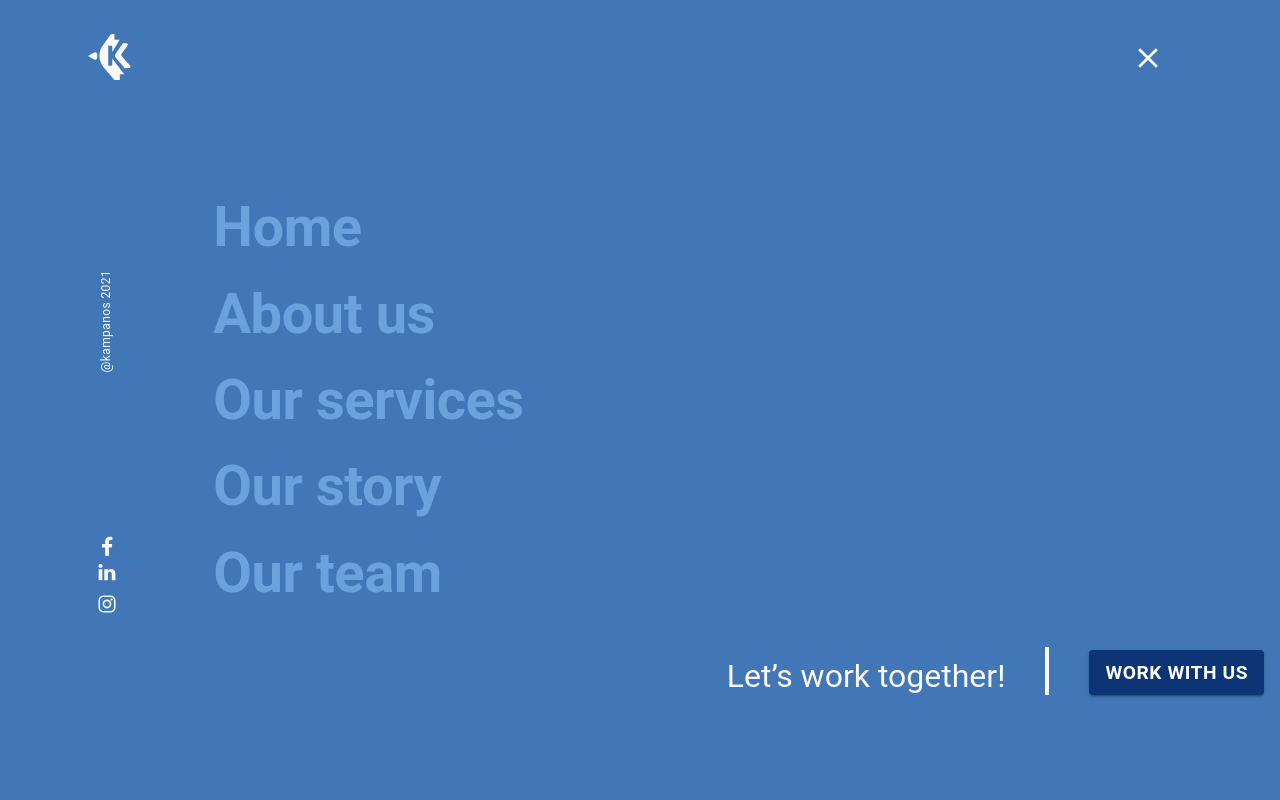
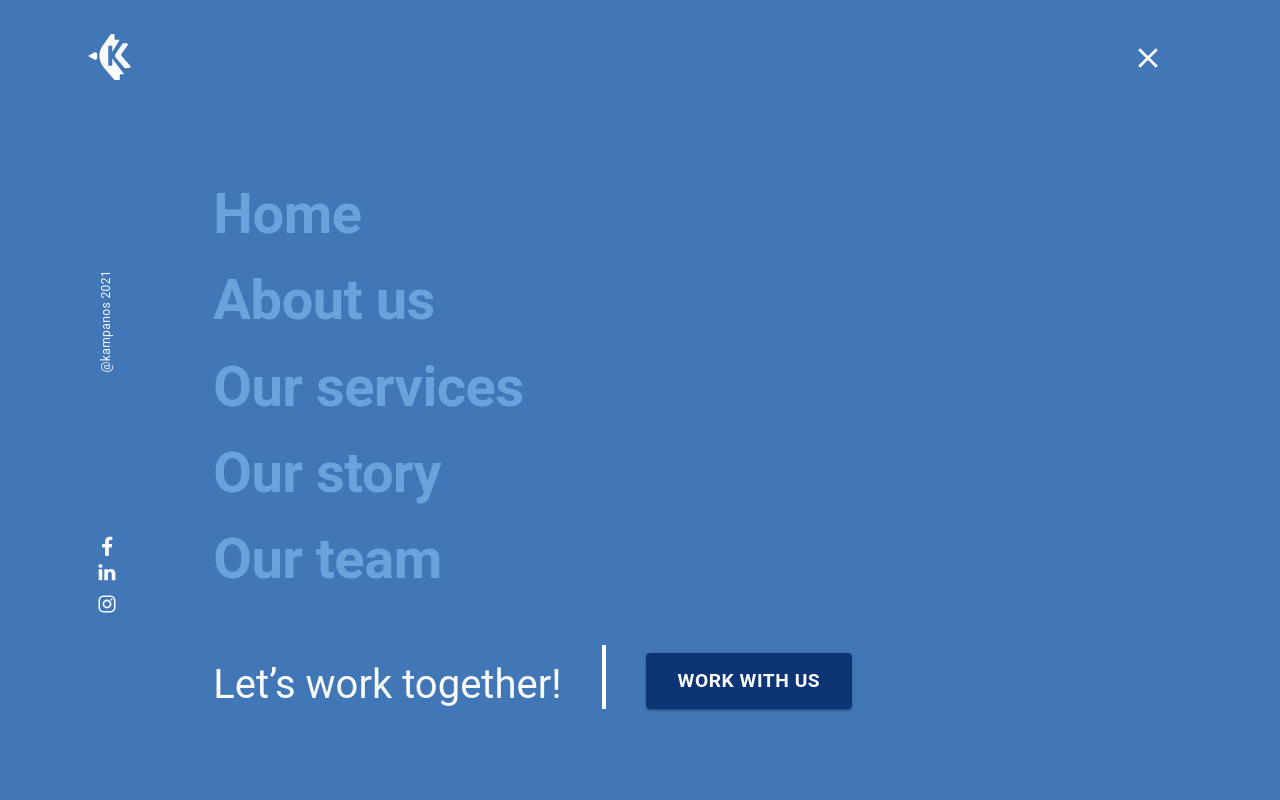
Before and after one commit to vfiedlerc/KampanosWebTranslated, a React (Create React App) app: page / in a window 1280 px wide. Both pictures are taken after a click on the button 1160 px from the left and 57 px from the top of the page. Shown: the top 800 px of the page. Built offline with nearby package versions, Linux system fonts and the light colour scheme.

Commit message:
Changes in Drawer

```diff
--- a/src/components/Drawer/DrawerMenu.tsx
+++ b/src/components/Drawer/DrawerMenu.tsx
@@ -35,76 +35,57 @@ export const DrawerMenu: FC<DrawerMenuProps> = ({
         textAlign: 'left',
         paddingBottom: '1.2rem'
       },
-      h3: {
-        fontSize: '1.3rem',
-        justifyContent: 'center',
-        marginTop: '2rem'
-      }
+      h3: { fontSize: '1.2rem', textAlign: 'center', }
     },
     [theme.breakpoints.between('sm', 'md')]: {
       h2: {
         fontSize: '2.5rem',
         textAlign: 'left',
         paddingBottom: '1.2rem'
-      },
-      h3: {
-        fontSize: '1.5rem',
-        justifyContent: 'center',
-        marginTop: '2rem'
       }
     },
     [theme.breakpoints.between('md', 'lg')]: {
       h2: {
         fontSize: '2.8rem',
         paddingBottom: '1.2rem'
-      },
-      h3: {
-        fontSize: '1.8rem',
-        justifyContent: 'left',
-        marginTop: '2rem'
       }
     },
     [theme.breakpoints.up('lg')]: {
       h2: {
         fontSize: '3.5rem',
         paddingBottom: '1.2rem'
-      },
-      h3: {
-        fontSize: '2rem',
-        justifyContent: 'left',
-        marginTop: '2rem'
       }
     },
  }));
 
   const ItemsBox = styled('div')(({ theme }) => ({
     marginTop: '10rem',
-    // margin: 0,
-    // padding: 0,
+  }));
+
+  const BottomBox = styled('div')(({ theme }) => ({
+    margin: '2rem auto 0',
+    padding: 0,
+    display: 'flex',
+    flexDirection: 'row',
+    width: '100%',
+    //height: 'fit-content',
+    //justifyContent: 'space-around',
     [theme.breakpoints.down('sm')]: {
-      justifyContent: 'center'
+      justifyContent: 'center',
+
     },
     [theme.breakpoints.between('sm', 'md')]: {
-      h2: {
-        fontSize: '2rem',
-        textAlign: 'left',
-        paddingBottom: '1.2rem'
-      },
-      h3: { fontSize: '1.2rem' }
+      justifyContent: 'center',
+      h3: { fontSize: '1.45rem' }
     },
     [theme.breakpoints.between('md', 'lg')]: {
-      h2: {
-        fontSize: '2.8rem',
-        paddingBottom: '1.2rem'
-      },
-      h3: { fontSize: '1.45rem' }
+      justifyContent: 'end',
+      alignContent: 'flex-end',
+      h3: { fontSize: '2rem' }
     },
     [theme.breakpoints.up('lg')]: {
-      h2: {
-        fontSize: '3.5rem',
-        paddingBottom: '1.2rem'
-      },
-      h3: { fontSize: '3.5rem' }
+      justifyContent: 'end',
+      h3: { fontSize: '2.5rem' }
     },
   }));
 
@@ -387,15 +368,18 @@ export const DrawerMenu: FC<DrawerMenuProps> = ({
               </Grid>
 
               {/* Let's work together */}
+
                 <Grid container
                   sx={{
                     bottom: 0,
-                  alignContent: 'end',
-                  justifyContent: "right",
-                  alignItems: "bottom",
+                    // alignContent: 'end',
+                    // justifyContent: "right",
+                    // alignItems: "bottom",
                     paddingRight: '1rem'
                   }}
                 >
+                  <BottomBox
+              style={{width:'100%'}}>
                   <Grid item
                     xs={12}
                     sm={12}
@@ -403,32 +387,52 @@ export const DrawerMenu: FC<DrawerMenuProps> = ({
                     lg={12}
                   >
                     <Grid container
-                    // direction="row"
-                    justifyContent="flex-end"
                       alignItems="flex-end"
                       spacing={3}
                     >
                       <Grid item>
-                      <Typography variant="h3" color="#FAFAFA">Let’s work together!</Typography>
+                        <Typography
+                        variant="h3"
+                        color="#FAFAFA">
+                          Let’s work together!
+                          </Typography>
                       </Grid>
-                    <Grid item display={{ xs: 'none', sm: 'block', md: 'block' }}>
-                      {/* <img src={rectangleMenu} alt="Facebook" title="Facebook" /> */}
-                      <Divider variant='middle' flexItem sx={{ color: '#fff', backgroundColor: '#fff', border: '2px solid #fff', height: '3rem' }} />
+                      <Grid item
+                      display={{ xs: 'none', sm: 'block', md: 'block' }}
+                      >
+                        <Divider
+                        variant='middle'
+                        flexItem
+                        sx={{
+                          color: '#fff',
+                          backgroundColor: '#fff',
+                          border: '2px solid #fff',
+                          height: '4rem'
+                          }}
+                          />
                       </Grid>
                       <Grid item>
                         <Button
                           href="https://www.kampanos.pt"
                           target='_blank'
                           variant="contained"
-                        sx={{ color: '#fff', backgroundColor: '#0D3475', fontWeight: 'bold', fontSize: '1.2rem' }}
+                          sx={{
+                            color: '#fff',
+                            backgroundColor:
+                            '#0D3475',
+                            padding: '.7rem 2rem',
+                            fontWeight: 'bold',
+                            fontSize: '1.2rem'
+                          }}
                         >
                           Work with us
                         </Button>
-                      {/* <img src={workMenuButton} alt="Facebook" title="Facebook" /> */}
                       </Grid>
                     </Grid>
                   </Grid>
+                  </BottomBox>
                 </Grid>
+
             </Grid>
 
           </Grid>
```
Lines whose indentation alone changed are shown as unchanged.
